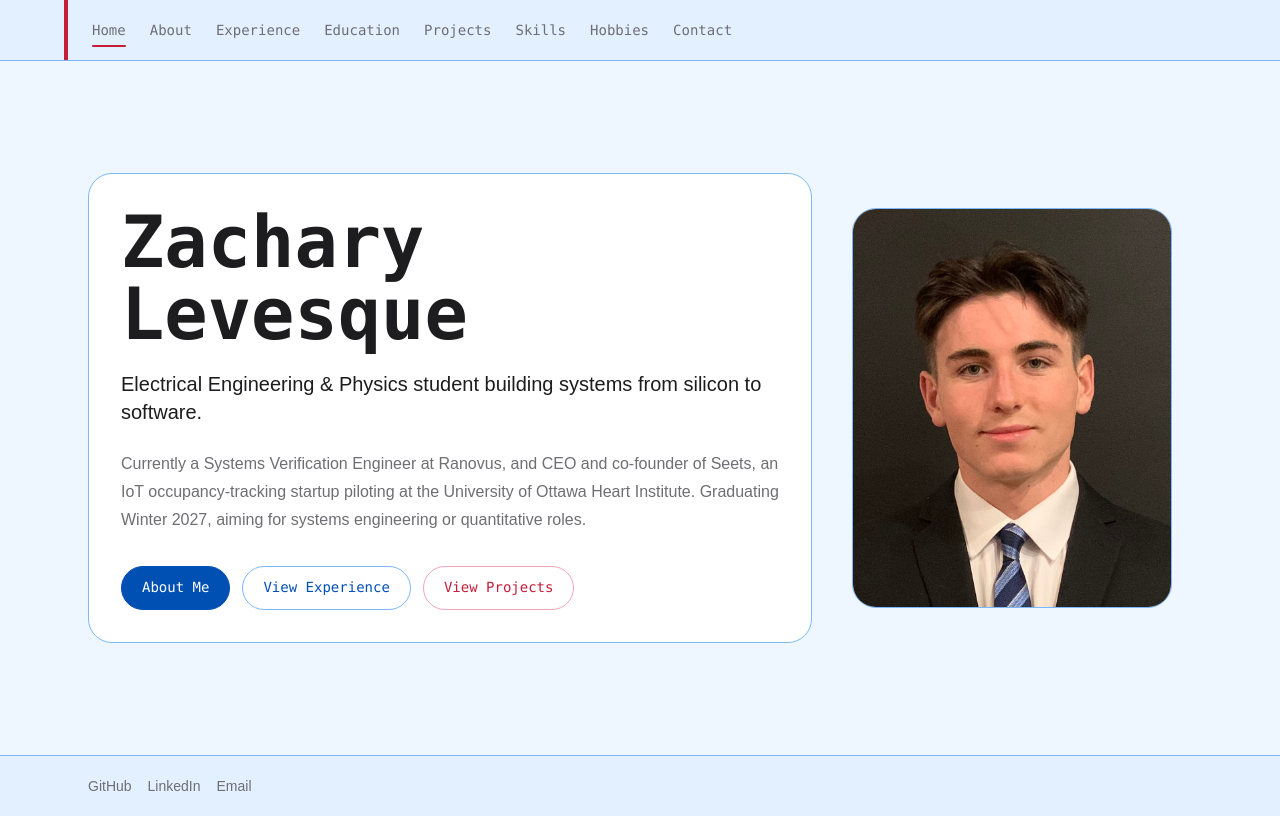
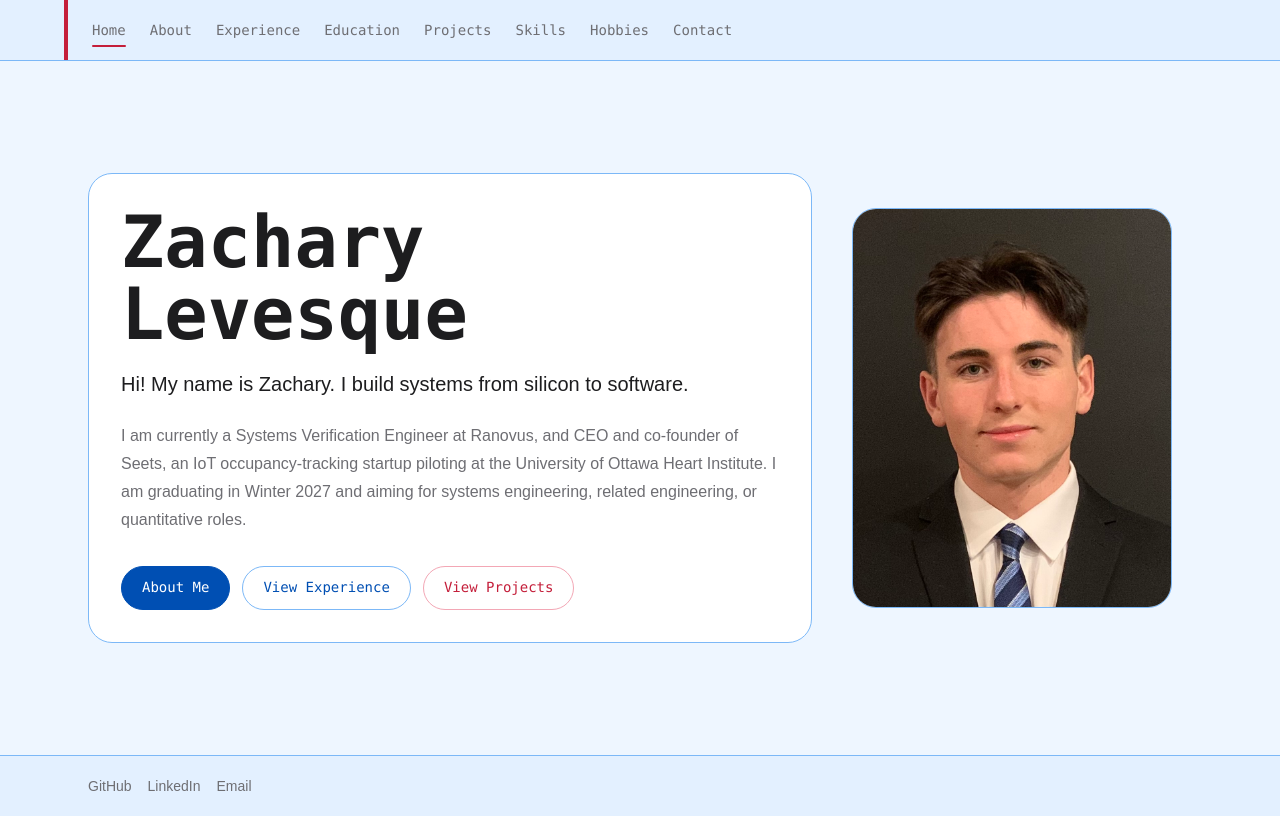
Before and after one commit to Zachary-Levesque/Portfolio, a Next.js app: page / in a window 1280 px wide. Built offline with nearby package versions, Linux system fonts and the light colour scheme.

Commit message:
Update page.tsx

```diff
--- a/app/page.tsx
+++ b/app/page.tsx
@@ -10,14 +10,14 @@ export default function HomePage() {
             Zachary Levesque
           </h1>
           <p className="mt-5 text-lg leading-8 text-foreground sm:text-xl">
-            Electrical Engineering & Physics student building systems from
-            silicon to software.
+            Hi! My name is Zachary. I build systems from silicon to software.
           </p>
           <p className="mt-6 leading-7 text-muted">
-            Currently a Systems Verification Engineer at Ranovus, and CEO and
-            co-founder of Seets, an IoT occupancy-tracking startup piloting at
-            the University of Ottawa Heart Institute. Graduating Winter 2027,
-            aiming for systems engineering or quantitative roles.
+            I am currently a Systems Verification Engineer at Ranovus, and CEO
+            and co-founder of Seets, an IoT occupancy-tracking startup piloting
+            at the University of Ottawa Heart Institute. I am graduating in
+            Winter 2027 and aiming for systems engineering, related engineering,
+            or quantitative roles.
           </p>
           <div className="mt-8 flex flex-col gap-3 font-mono text-sm sm:flex-row sm:flex-wrap">
             <ViewTransitionLink
```
